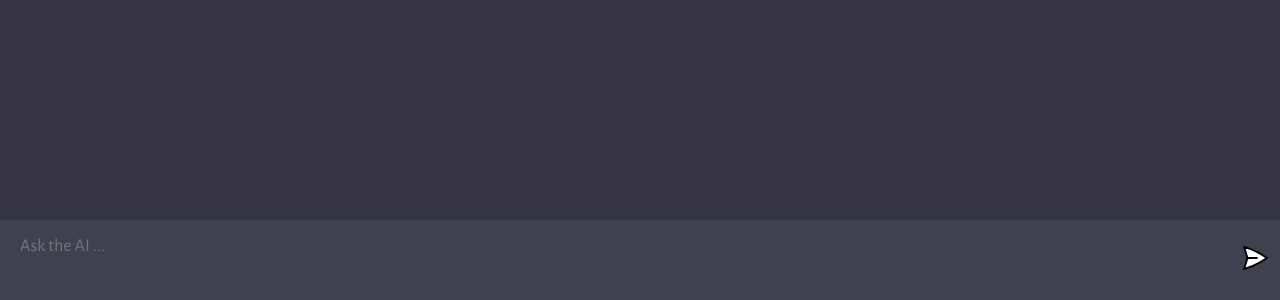
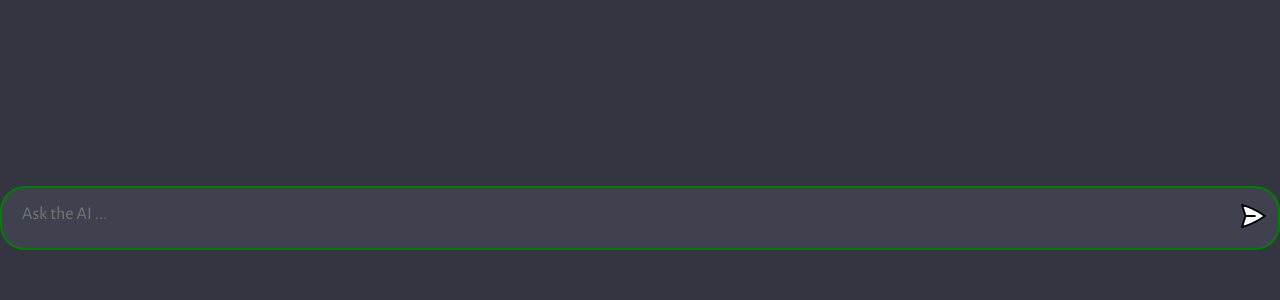
Before and after one commit to huanhutlinh/chatgpt-4fun, a website built with Vite: page client/index.html in a window 1280 px wide. Shown: the part 500-800 px from the top of the page. Built offline with nearby package versions, Linux system fonts and the light colour scheme.

Commit message:
style for form

```diff
--- a/client/style.css
+++ b/client/style.css
@@ -24,7 +24,7 @@ body {
 
 #chat_container {
   flex: 1;
-  width: 100%;
+  width: 90%;
   height: 100%;
   overflow-y: scroll;
 
@@ -50,7 +50,7 @@ body {
 }
 
 .ai {
-  background: #40414F;
+  background: #40414f;
 }
 
 .chat {
@@ -69,7 +69,7 @@ body {
   height: 36px;
   border-radius: 5px;
 
-  background: #5436DA;
+  background: #5436da;
 
   display: flex;
   justify-content: center;
@@ -117,8 +117,10 @@ form {
   max-width: 1400px;
   margin: 0 auto;
   padding: 10px;
-  background: #40414F;
-
+  background: #40414f;
+  margin-bottom: 50px;
+  border-radius: 25px;
+  border: solid 2px green;
   display: flex;
   flex-direction: row;
   gap: 10px;
@@ -129,7 +131,7 @@ textarea {
 
   color: #fff;
   font-size: 18px;
-  height: 60px;
+  height: 40px;
   padding: 5px 10px;
   background: transparent;
   border-radius: 5px;
```
